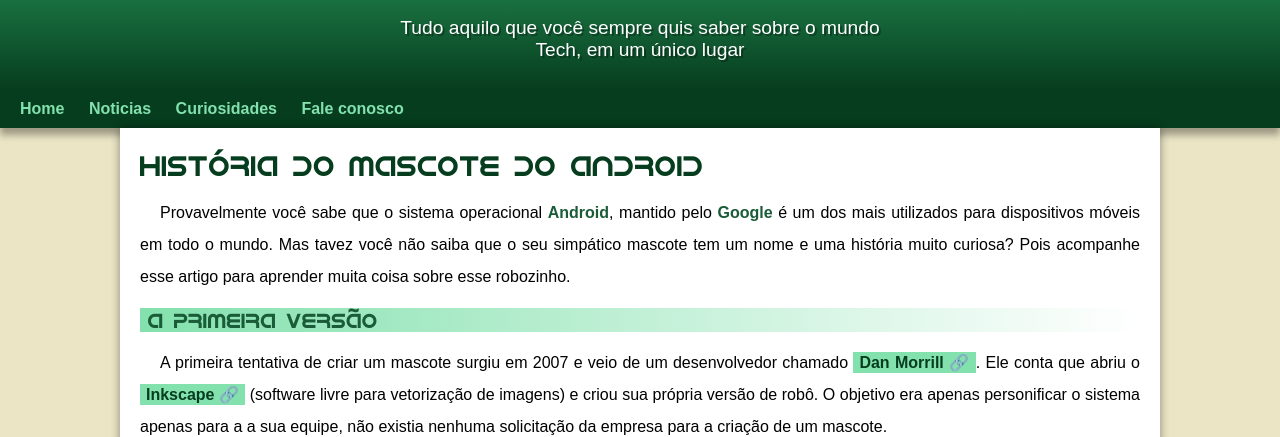
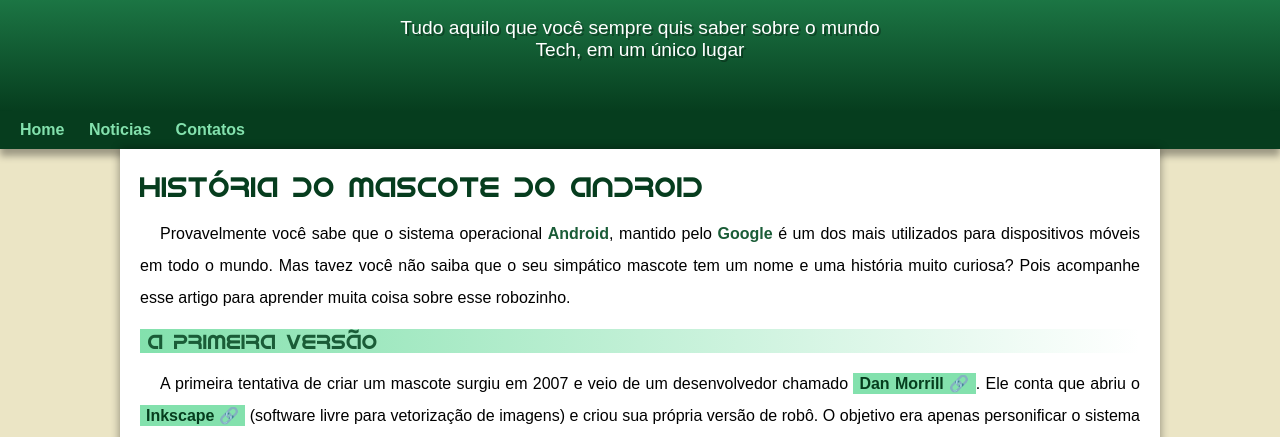
Before and after one commit to brunosnf/projeto-android, a plain HTML site: page index.html in a window 1280 px wide. Shown: the part 100-537 px from the top of the page. Drawn offline with Linux system fonts and the light colour scheme.

Commit message:
problema de padding corrigido

```diff
--- a/estilo/style.css
+++ b/estilo/style.css
@@ -56,7 +56,7 @@ header > p{
     padding-right: 10px;
     padding-left: 10px;
     margin: auto;
-    margin-bottom: 3opx;
+    padding-bottom: 50px;
     text-shadow: 2px 2px 0px rgba(0, 0, 0, 0.322);
 }
 nav{
--- a/index.html
+++ b/index.html
@@ -15,8 +15,7 @@
     <nav>
         <a href="#">Home</a>
         <a href="#">Noticias</a>
-        <a href="#">Curiosidades</a>
-        <a href="#">Fale conosco</a>
+        <a href="#">Contatos</a>
     </nav>
     <main>
         <article>
```
